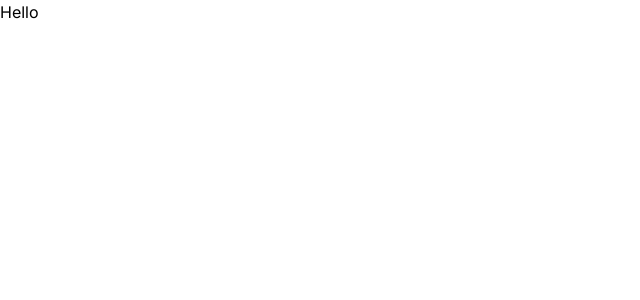
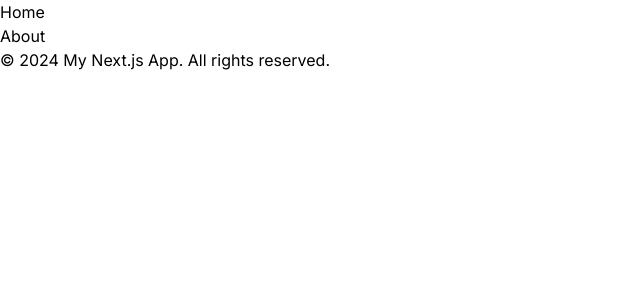
Before and after one commit to VaidyaHarshal/demonextjs, a Next.js app: page / in a window 1280 px wide. Shown: the top 300 px of the page, without its empty margins (0-640 px from the left). Built offline with nearby package versions, Linux system fonts and the light colour scheme.

Commit message:
added header and footer component

```diff
--- a/src/app/page.tsx
+++ b/src/app/page.tsx
@@ -1,3 +1,13 @@
-export default function Home() {
-  return <h1>Hello</h1>;
-}
+import Header from "@/components/Header";
+import Footer from "@/components/Footer";
+
+const Home = () => {
+  return (
+    <>
+      <Header />
+      <Footer />
+    </>
+  );
+};
+
+export default Home;
--- /dev/null
+++ b/src/components/Footer.tsx
@@ -0,0 +1,7 @@
+const Footer = () => (
+  <footer>
+    <p>© 2024 My Next.js App. All rights reserved.</p>
+  </footer>
+);
+
+export default Footer;
--- /dev/null
+++ b/src/components/Header.tsx
@@ -0,0 +1,20 @@
+import Link from "next/link";
+
+const Header = () => {
+  return (
+    <header>
+      <nav>
+        <ul>
+          <li>
+            <Link href="/">Home</Link>
+          </li>
+          <li>
+            <Link href="/about">About</Link>
+          </li>
+        </ul>
+      </nav>
+    </header>
+  );
+};
+
+export default Header;
```
